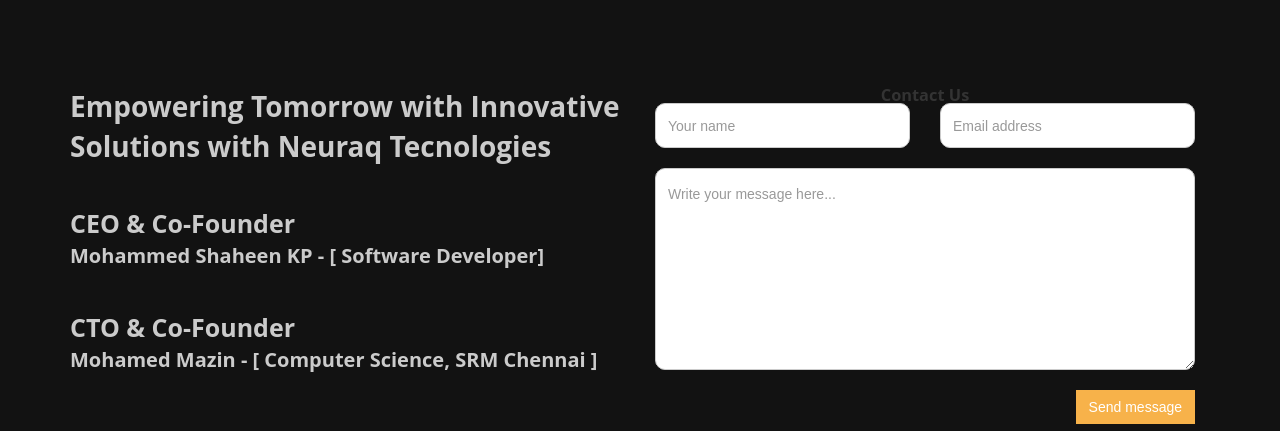
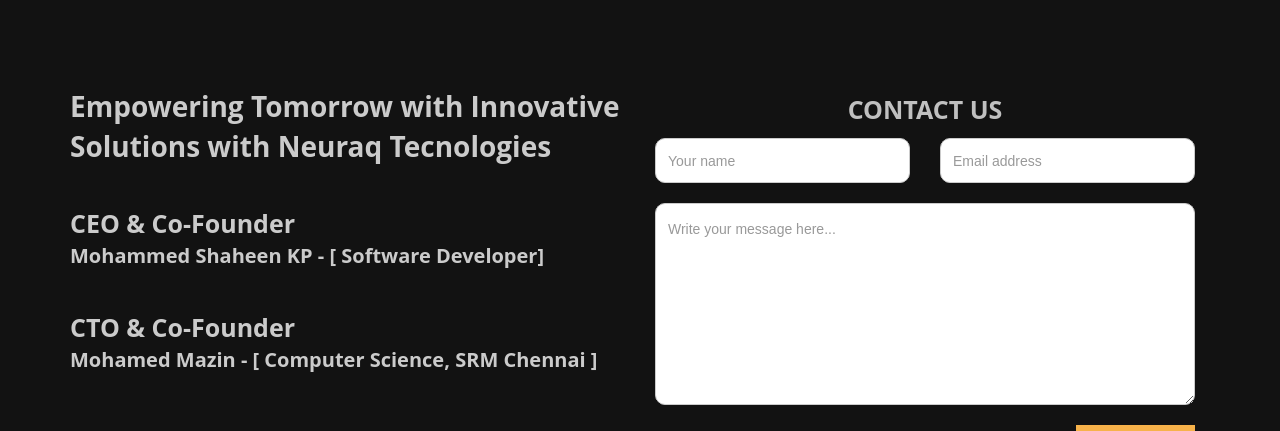
Before and after one commit to Mscode04/Neuraq-Website, a plain HTML site: page index.html in a window 1280 px wide. Shown: the part 5699-6130 px from the top of the page. Drawn offline with nearby package versions, Linux system fonts and the light colour scheme.

Commit message:
Update style.css

```diff
--- a/css/style.css
+++ b/css/style.css
@@ -11,6 +11,13 @@
 .tex{
 	color: #2b2b2b !important;
 	font-size:large;
+}
+.con h3 {
+	font-size:25px;
+	color:#c0c0c0!important;
+	text-transform:uppercase;
+	font-weight:bold;
+	margin-bottom: 30px;
 }
 .ceo{
 	display:flex;
```
